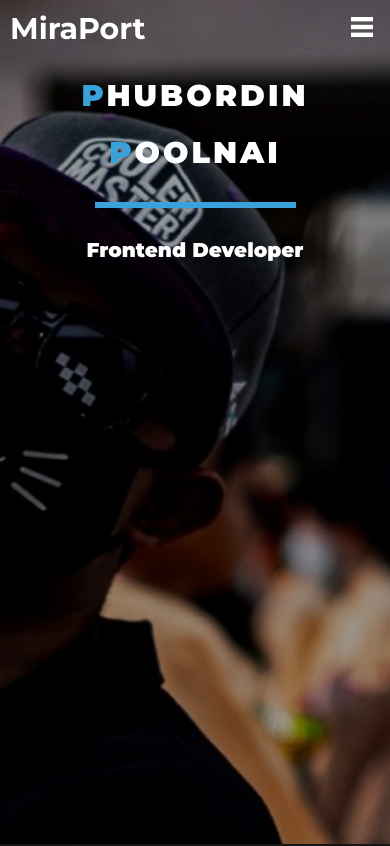
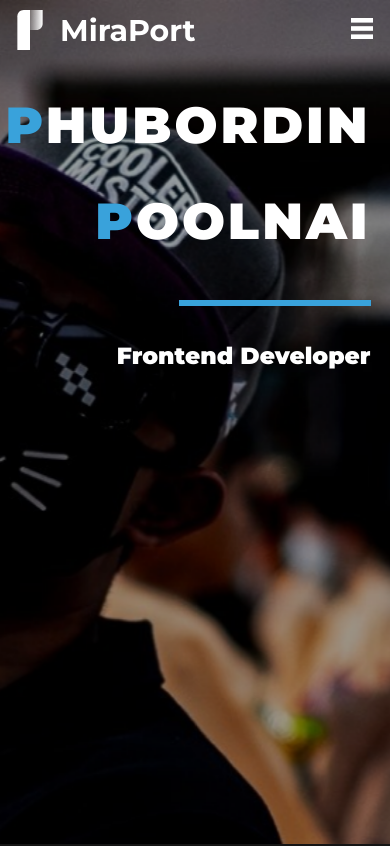
Before and after one commit to Mirailisc/MiraPort, a React (Create React App) app: page / in a window 390 px wide. Shown: the top 846 px of the page. Built offline with nearby package versions, Linux system fonts and the light colour scheme.

Commit message:
update responsive and content

```diff
--- a/src/components/Home/index.module.scss
+++ b/src/components/Home/index.module.scss
@@ -33,18 +33,8 @@
         }
 
         @media only screen and (max-width: 800px) {
-            margin-right: 0;
-            .header {
-                text-align: center;
-
-                h1 {
-                    font-size: 40px;
-                }
-            }
 
             .text {
-                font-size: 30px;
-                text-align: center;
                 hr {
                     width: 50%;
                 }
@@ -52,18 +42,15 @@
         }
 
         @media only screen and (max-width: 655px) {
-            margin-right: 0;
             .header {
-                text-align: center;
                 h1 {
-                    font-size: 30px;
+                    font-size: 13vw;
                 }
 
             }
 
             .text {
-                font-size: 20px;
-                text-align: center;
+                font-size: 6vw;
 
                 hr {
                     width: 50%;
--- a/src/components/Navbar/index.module.scss
+++ b/src/components/Navbar/index.module.scss
@@ -9,6 +9,10 @@
         font-size: 30px;
         font-weight: 700;
         color: #FFFFFF;
+        display: flex;
+        flex-direction: row;
+        align-items: center;
+        gap: 10px;
     }
 
     .toggler {
--- a/src/components/Navbar/index.tsx
+++ b/src/components/Navbar/index.tsx
@@ -1,6 +1,7 @@
 import React, { useState } from 'react'
 import styles from './index.module.scss'
 import { Link } from 'react-scroll'
+import Logo from './logo.svg'
 
 import Toggler from './toggler.svg'
 
@@ -10,7 +11,7 @@ const Navbar = () => {
   return (
     <>
       <nav className={styles.navbar}>
-        <div className={styles.navBrand}>MiraPort</div>
+        <div className={styles.navBrand}><img src={Logo} alt="logo" height='40px' width='40px' />MiraPort</div>
         <button className={styles.toggler} onClick={() => setToggle(!toggle)}>
           <img src={Toggler} alt="toggler" />
         </button>
--- a/src/components/Projects/projectCards.tsx
+++ b/src/components/Projects/projectCards.tsx
@@ -24,4 +24,11 @@ export const projectCards = [
         url: 'https://github.com/Mirailisc/MiraSchool',
         image: ImageErr,
     },
+    {
+        name: 'MiraStudy',
+        key: 'card4',
+        detail: "A community website which is suitable for my high school community.",
+        url: 'https://mirastudy.vercel.app/',
+        image: ImageErr,
+    },
 ]
```
Also changed, not shown: src/components/Navbar/logo.svg (added), 1 other file (tests, documents, lock files or other folders).
